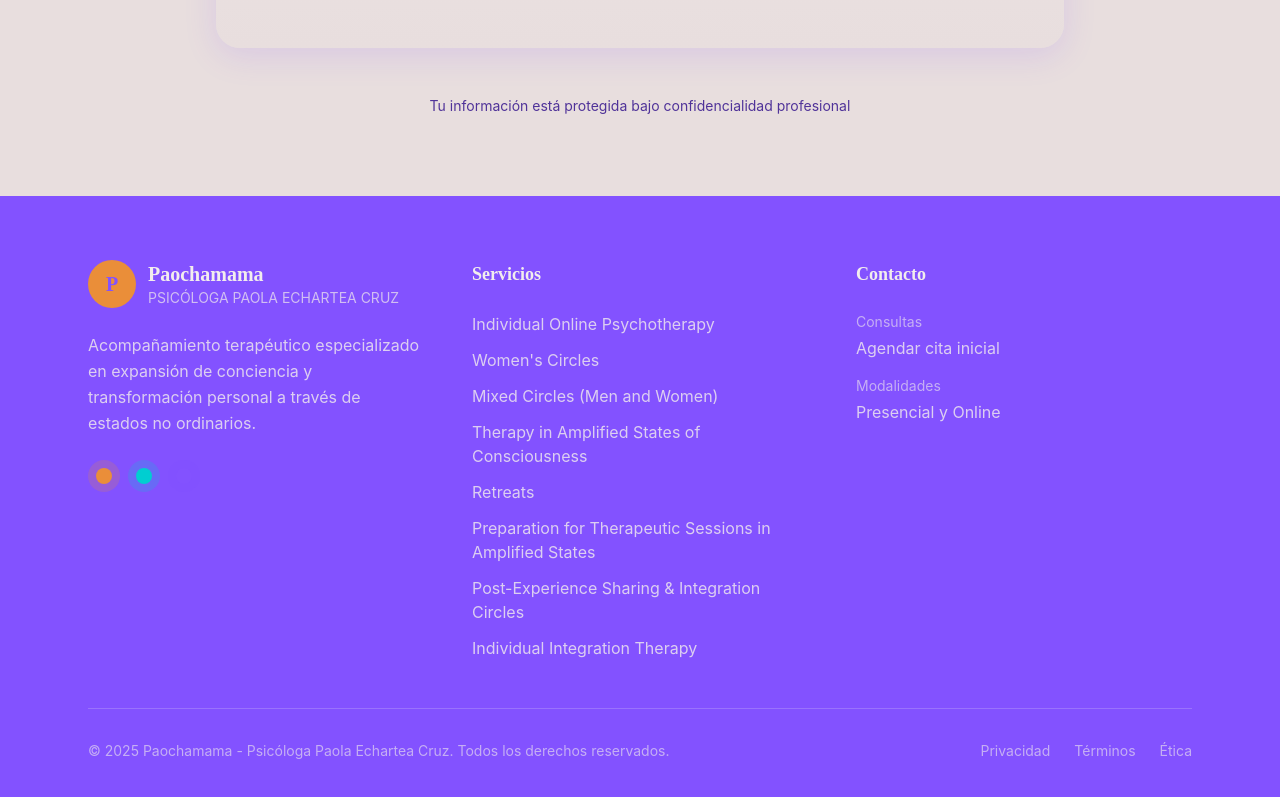
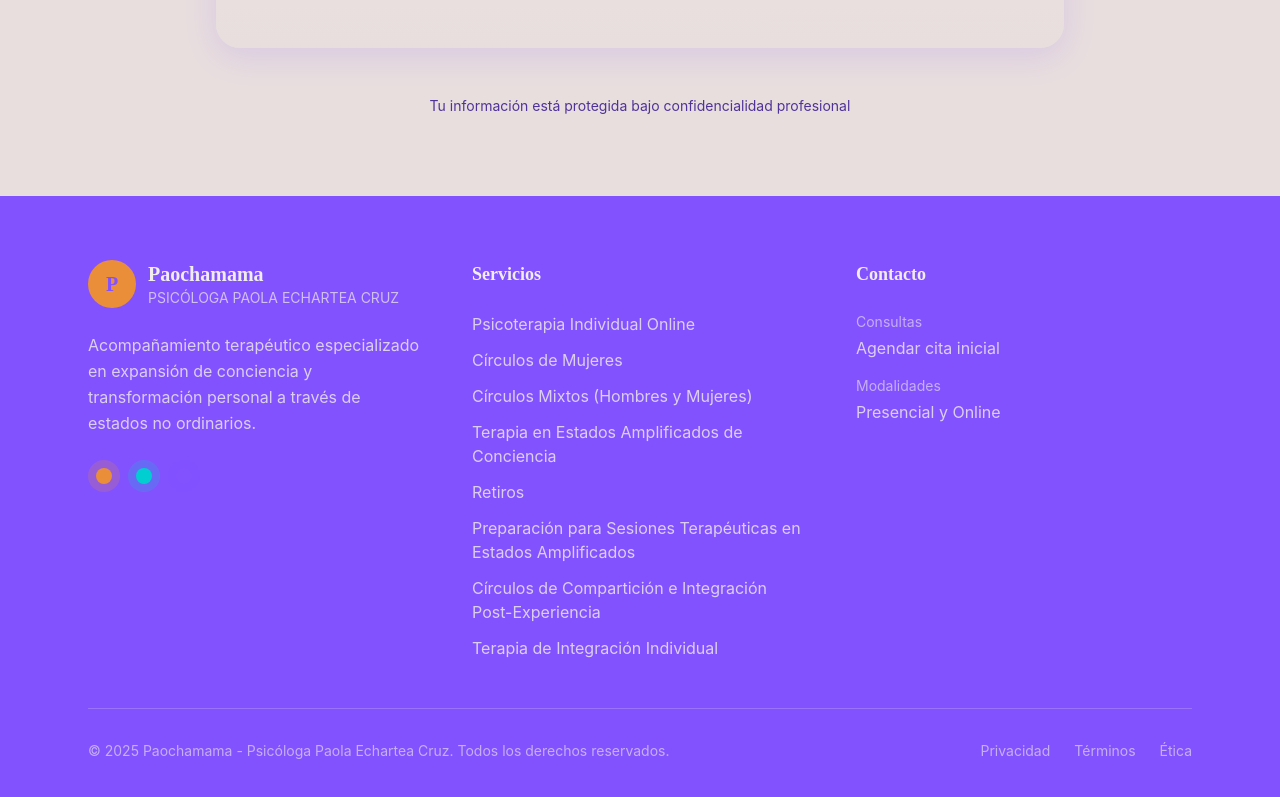
Before and after one commit to loveruleslife/paocha-mindbloom-site, a React (Vite) app: page / in a window 1280 px wide. Shown: the part 5183-5980 px from the top of the page. Built offline with nearby package versions, Linux system fonts and the light colour scheme; the HTML template or start-up script is replaced by a standard one.

Commit message:
Translate services to Spanish

```diff
--- a/src/components/Footer.tsx
+++ b/src/components/Footer.tsx
@@ -36,17 +36,17 @@ const Footer = () => {
 
           {/* Services */}
           <div>
-            <h4 className="font-heading font-semibold text-lg mb-6">{t('footer.services.title')}</h4>
-            <ul className="space-y-3">
-              <li><a href="#services" className="text-primary-foreground/80 hover:text-accent transition-smooth">Individual Online Psychotherapy</a></li>
-              <li><a href="#services" className="text-primary-foreground/80 hover:text-accent transition-smooth">Women's Circles</a></li>
-              <li><a href="#services" className="text-primary-foreground/80 hover:text-accent transition-smooth">Mixed Circles (Men and Women)</a></li>
-              <li><a href="#services" className="text-primary-foreground/80 hover:text-accent transition-smooth">Therapy in Amplified States of Consciousness</a></li>
-              <li><a href="#services" className="text-primary-foreground/80 hover:text-accent transition-smooth">Retreats</a></li>
-              <li><a href="#services" className="text-primary-foreground/80 hover:text-accent transition-smooth">Preparation for Therapeutic Sessions in Amplified States</a></li>
-              <li><a href="#services" className="text-primary-foreground/80 hover:text-accent transition-smooth">Post-Experience Sharing & Integration Circles</a></li>
-              <li><a href="#services" className="text-primary-foreground/80 hover:text-accent transition-smooth">Individual Integration Therapy</a></li>
-            </ul>
+          <h4 className="font-heading font-semibold text-lg mb-6">{t('footer.services.title')}</h4>
+          <ul className="space-y-3">
+            <li><a href="#services" className="text-primary-foreground/80 hover:text-accent transition-smooth">{t('service.therapy.title')}</a></li>
+            <li><a href="#services" className="text-primary-foreground/80 hover:text-accent transition-smooth">{t('service.introspection.title')}</a></li>
+            <li><a href="#services" className="text-primary-foreground/80 hover:text-accent transition-smooth">{t('service.accompaniment.title')}</a></li>
+            <li><a href="#services" className="text-primary-foreground/80 hover:text-accent transition-smooth">{t('service.ceremonies.title')}</a></li>
+            <li><a href="#services" className="text-primary-foreground/80 hover:text-accent transition-smooth">{t('service.retreats.title')}</a></li>
+            <li><a href="#services" className="text-primary-foreground/80 hover:text-accent transition-smooth">{t('service.preparation.title')}</a></li>
+            <li><a href="#services" className="text-primary-foreground/80 hover:text-accent transition-smooth">{t('service.integration.title')}</a></li>
+            <li><a href="#services" className="text-primary-foreground/80 hover:text-accent transition-smooth">{t('service.individual.title')}</a></li>
+          </ul>
           </div>
 
           {/* Contact */}
```
